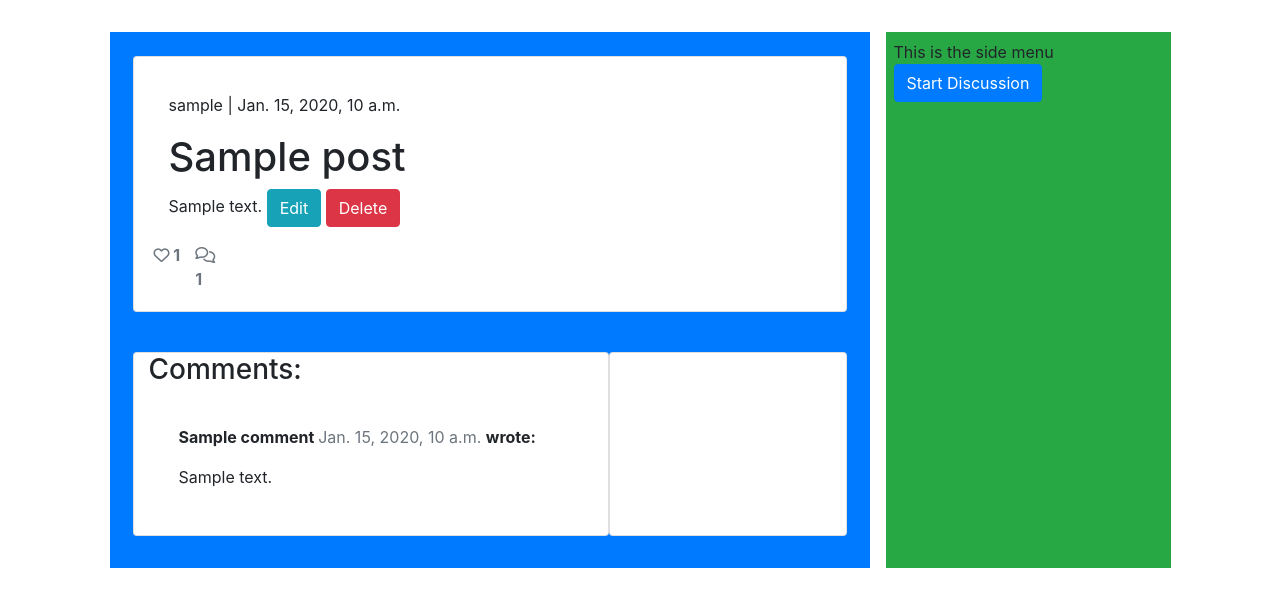
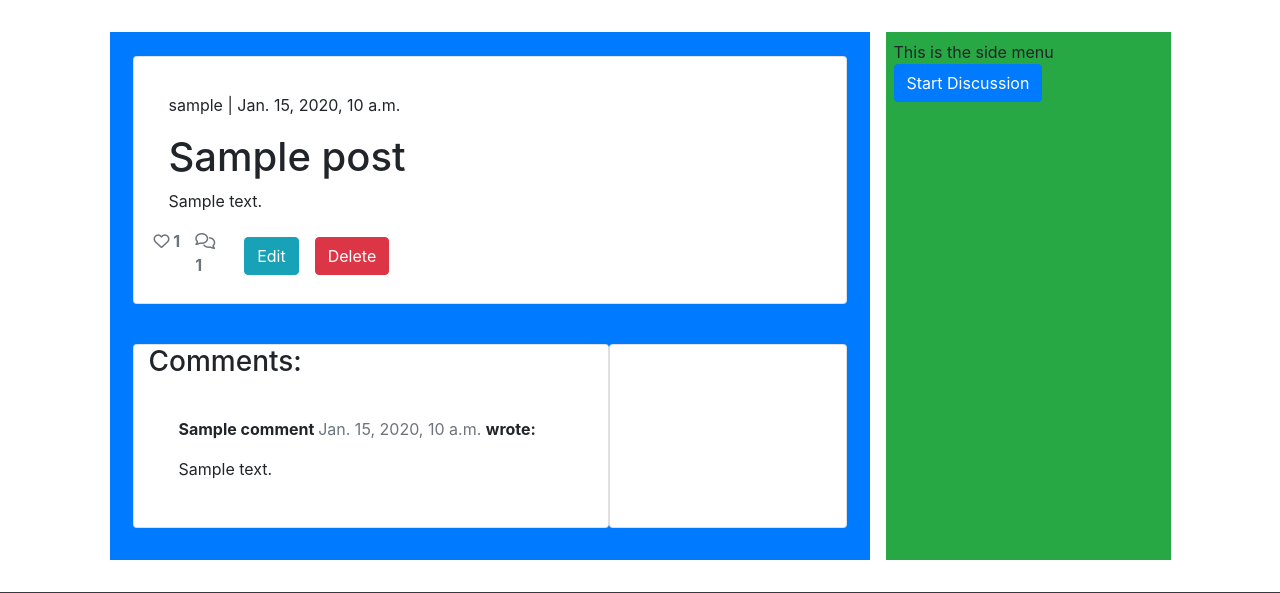
Before and after one commit to Code-Institute-Submissions/rovan89-cherished-republic_JanResub, a Django app: a page that uses templates/post_detail.html in a window 1280 px wide. Shown: the part 56-649 px from the top of the page. Run offline with Django 3.2, Linux system fonts and the light colour scheme; tables that the repository leaves empty hold one stand-in row (values such as "Sample post"); some libraries are stand-ins or nearby versions.

Commit message:
Move edit and delete buttons, and add comments to devide sections on ther page

```diff
--- a/templates/post_detail.html
+++ b/templates/post_detail.html
@@ -10,15 +10,12 @@
             <div class="col card mb-4  mt-3 left  top">
                 <div class="card-body">
                     <!-- The post content goes inside the card-text. -->
-                    <!-- Use the | safe filter inside the template tags -->
                     <p class="card-text ">
                         <p class="post-subtitle">{{ post.author }} | {{ post.created_on }}</p>
                         <h1 class="post-title">{{ post.title }}</h1>
                         {{ post.content | safe }}
-                        <a type="button" class="btn btn-info" href="/update_post/{{ post.id }}">Edit</a>
-                        <a type="button" class="btn btn-danger" href="/delete_post/{{ post.id }}">Delete</a>
                     </p>
-                    <div class="row">
+                    <div class="row d-flex">
                         <strong>
                             {% if user.is_authenticated %}
                             <form class="d-inline" action="{% url 'post_like' post.slug %}" method="POST">
@@ -46,6 +43,8 @@
                                 {{ total_comments }}</strong>
                             {% endwith %}
                         </div>
+                        <a type="button" class="btn btn-info m-2" href="/update_post/{{ post.id }}">Edit</a>
+                        <a type="button" class="btn btn-danger m-2" href="/delete_post/{{ post.id }}">Delete</a>
                     </div>
                 </div>
             </div>
@@ -55,33 +54,28 @@
         <div class="col-md-8 card mb-4  mt-3 ">
             <h3>Comments:</h3>
             <div class="card-body">
-                <!-- We want a for loop inside the empty control tags to iterate through each comment in comments -->
+                <!-- Loop through user comments -->
                 {% for comment in comments %}
                 <div class="comments" style="padding: 10px;">
                     <p class="font-weight-bold">
-                        <!-- The commenter's name goes here. Check the model if you're not sure what that is -->
                         {{ comment.name }}
                         <span class=" text-muted font-weight-normal">
-                            <!-- The comment's created date goes here -->
                             {{ comment.created_on }}
                         </span> wrote:
                     </p>
-                    <!-- The body of the comment goes before the | -->
                     {{ comment.body | linebreaks }}
                 </div>
-                <!-- Our for loop ends here -->
                 {% endfor %}
             </div>
         </div>
         <div class="col-md-4 card mb-4  mt-3 ">
             <div class="card-body">
-                <!-- For later -->
                 {% if commented %}
                 <div class="alert alert-success" role="alert">
                     Your comment is awaiting approval
                 </div>
                 {% else %}
-
+                <!-- To comment on user posts -->
                 {% if user.is_authenticated %}
 
                 <h3>Leave a comment:</h3>
```
